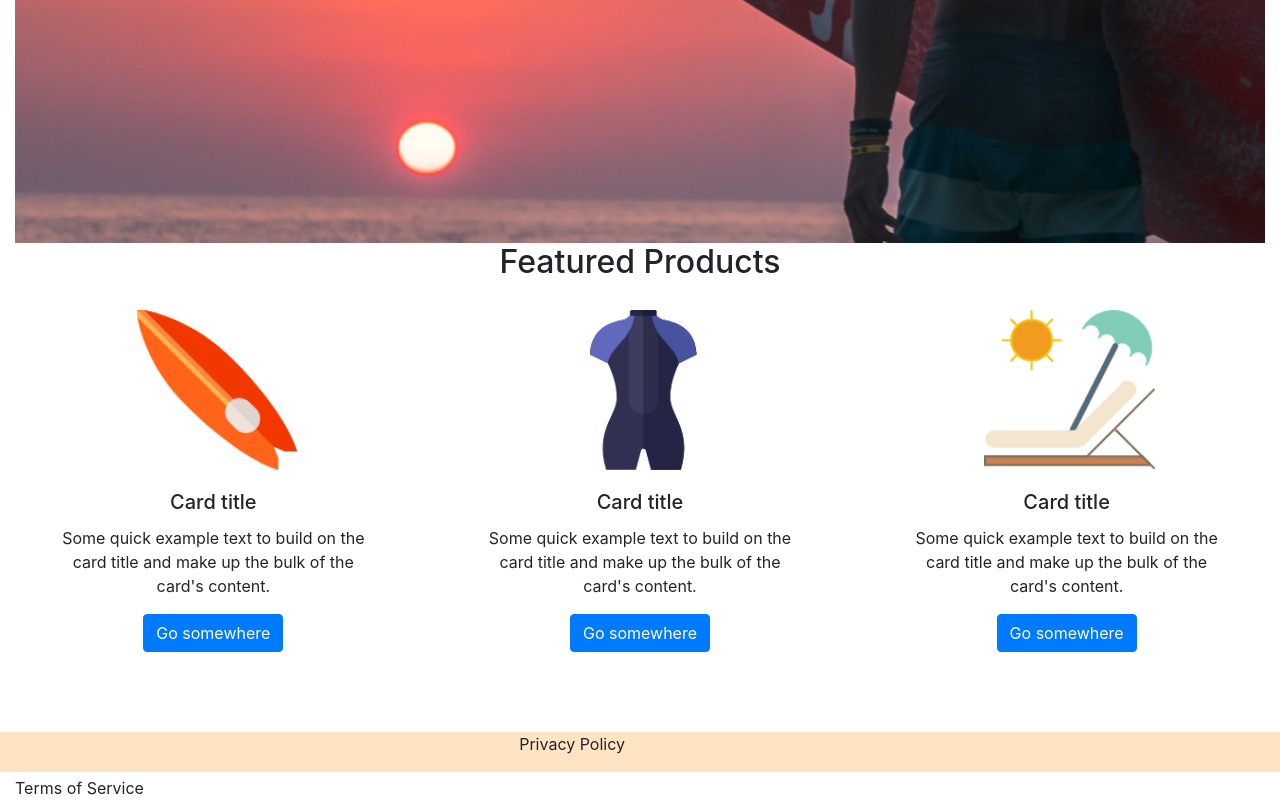
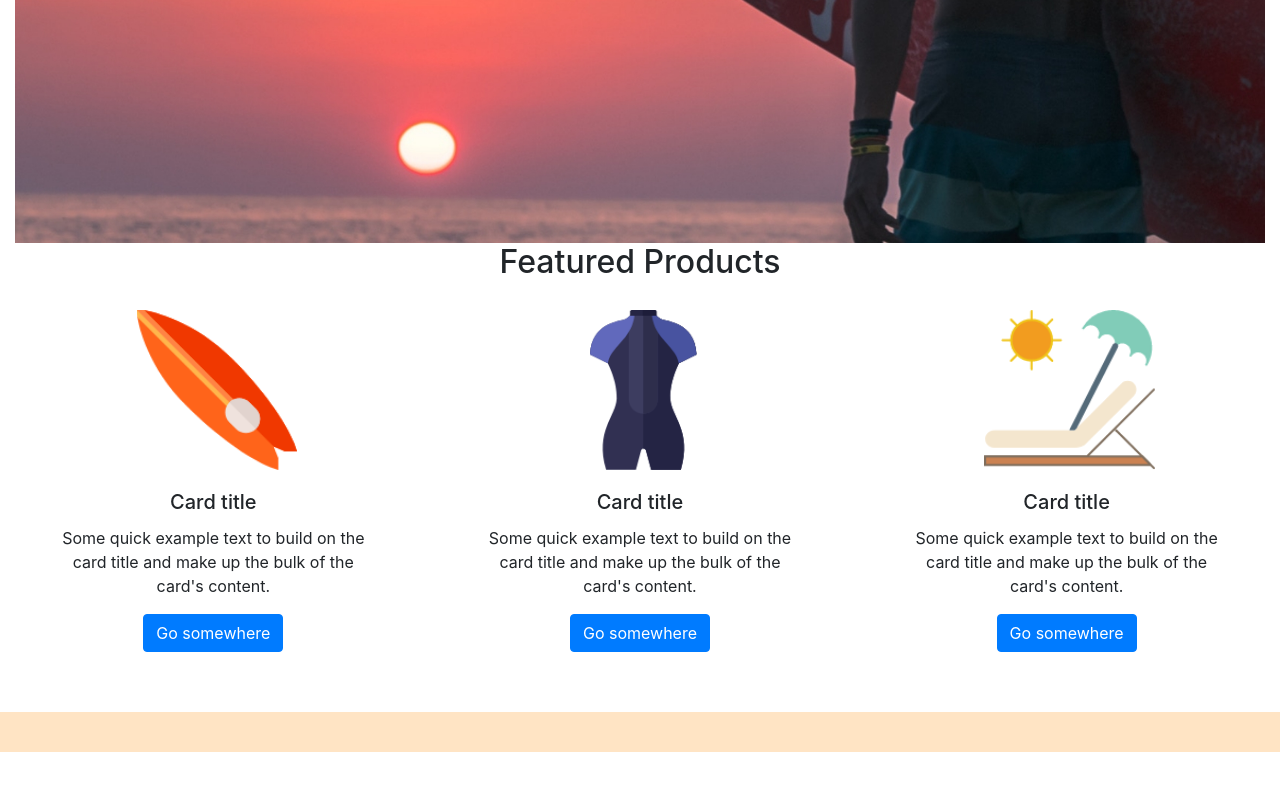
Before and after one commit to paulinedo/pete_surf_shop, a plain HTML site: page index.html in a window 1280 px wide. Shown: the part 540-1340 px from the top of the page. After the commit the page ends 1292 px from the top, so only its background shows below. Drawn offline with nearby package versions, Linux system fonts and the light colour scheme.

Commit message:
another one

```diff
--- a/css/styles.css
+++ b/css/styles.css
@@ -44,11 +44,10 @@ left: 16px;
 }
 .privacy{
     text-align: right;
+    width: 100%;
 }
+
 .footer{
     height: 5vh;
     background-color: bisque;
 }
-.footerContainer{
-    margin-top: 20px;
-}
--- a/index.html
+++ b/index.html
@@ -101,11 +101,11 @@
         <div class="footer-text">
             <div class="footerContainer col-lg-6 col-md-6 col-sm-6">
                 <div class="privacy">
-                    Privacy Policy
+
                 </div>
             </div>
             <div class="footerContainer col-lg-6 col-md-6 col-sm-6">
-                Terms of Service
+
             </div>
         </div>
     </div>
```
